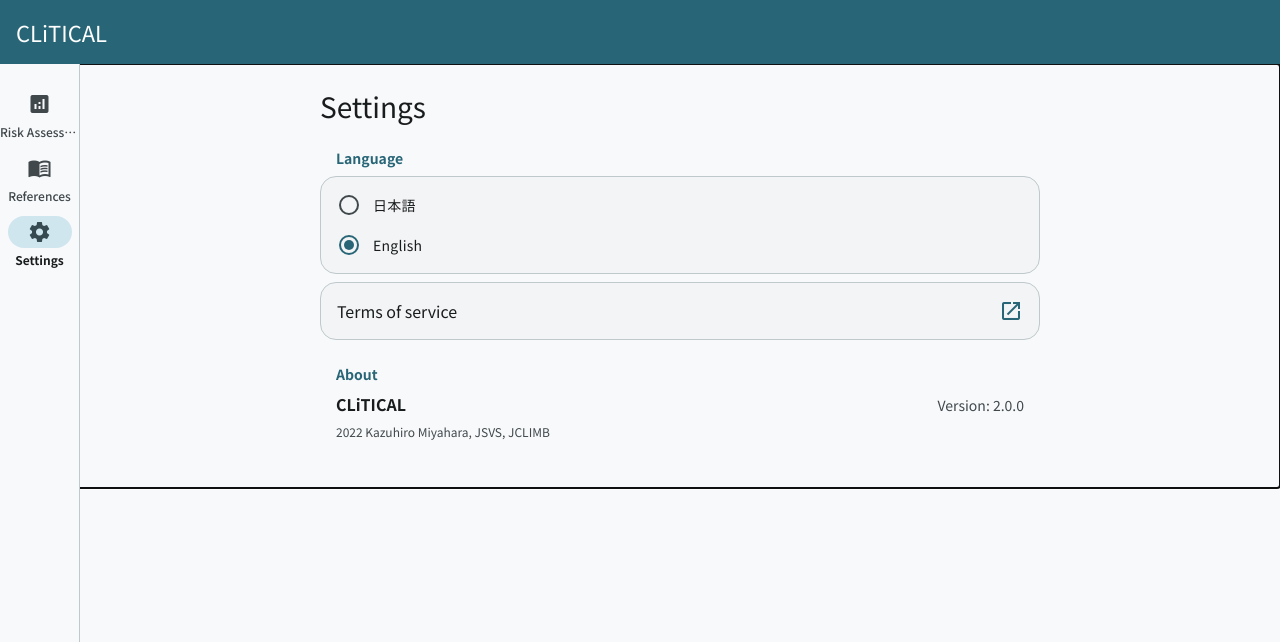
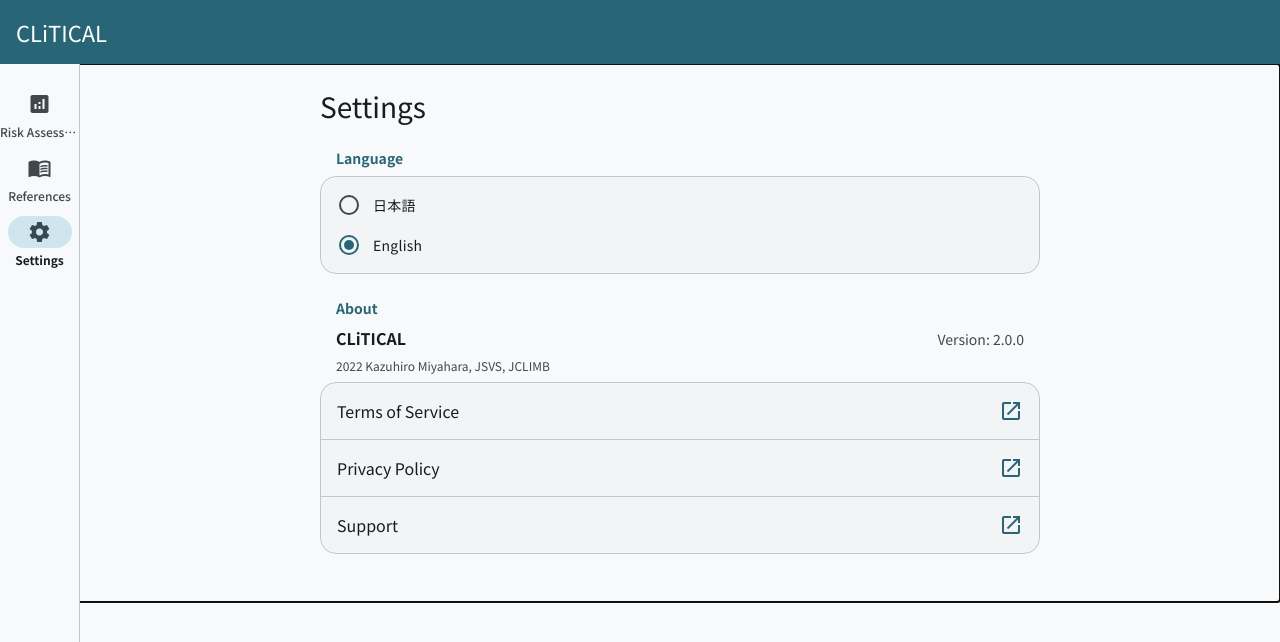
Before and after one commit to studiome/clitical-web, an Angular app: page /settings in a window 1280 px wide. Shown: the top 642 px of the page. Built offline with nearby package versions, Linux system fonts and the light colour scheme.

Commit message:
Add localized legal links

```diff
--- a/src/app/services/messages.ts
+++ b/src/app/services/messages.ts
@@ -114,7 +114,9 @@
   osLowRisk: 'Low Risk',
   osMediumRisk: 'Medium Risk',
   osHighRisk: 'High Risk',
-  appTerms: 'Terms of service',
+  termsOfService: 'Terms of Service',
+  privacyPolicy: 'Privacy Policy',
+  support: 'Support',
   notAvailable: 'N/A',
   skipToContent: 'Skip to main content',
   numberFieldRequiredError: 'This value is required.',
@@ -235,7 +237,9 @@
   osLowRisk: '低リスク',
   osMediumRisk: '中等度リスク',
   osHighRisk: '高リスク',
-  appTerms: '利用規約',
+  termsOfService: '利用規約',
+  privacyPolicy: 'プライバシーポリシー',
+  support: 'サポート',
   notAvailable: 'N/A',
   skipToContent: '本文へスキップ',
   numberFieldRequiredError: '入力してください。',
--- a/src/app/settings/settings.html
+++ b/src/app/settings/settings.html
@@ -14,12 +14,6 @@
     </mat-radio-group>
   </div>
 
-  <div class="section-card terms-card">
-    <a class="terms-link" [href]="termsUrl" target="_blank" rel="noopener">
-      <span>{{ t().appTerms }}</span>
-      <span class="material-icons" aria-hidden="true">open_in_new</span>
-    </a>
-  </div>
 </section>
 
 <section aria-labelledby="about-heading">
@@ -31,4 +25,12 @@
     </div>
     <p class="legalese">{{ t().appLegalese }}</p>
   </div>
+  <div class="section-card legal-links">
+    @for (link of legalLinks(); track link.href) {
+      <a class="legal-link" [href]="link.href" target="_blank" rel="noopener">
+        <span>{{ link.label }}</span>
+        <span class="material-icons" aria-hidden="true">open_in_new</span>
+      </a>
+    }
+  </div>
 </section>
--- a/src/app/settings/settings.scss
+++ b/src/app/settings/settings.scss
@@ -25,7 +25,7 @@
   overflow: hidden;
 }
 
-.terms-card {
+.legal-links {
   margin-top: 8px;
 }
 
@@ -35,7 +35,7 @@
   padding: 8px 8px;
 }
 
-.terms-link {
+.legal-link {
   display: flex;
   align-items: center;
   gap: 16px;
@@ -45,21 +45,25 @@
   color: var(--mat-sys-on-surface);
 }
 
-.terms-link span:first-child {
+.legal-link span:first-child {
   flex: 1 1 auto;
 }
 
-.terms-link:hover {
+.legal-link:hover {
   background: color-mix(in srgb, var(--mat-sys-on-surface) 8%, transparent);
 }
 
-.terms-link:focus-visible {
+.legal-link:focus-visible {
   outline: 3px solid var(--mat-sys-primary);
   outline-offset: 2px;
 }
 
-.terms-link .material-icons {
+.legal-link .material-icons {
   color: var(--mat-sys-primary);
+}
+
+.legal-link:not(:last-child) {
+  border-bottom: 1px solid var(--mat-sys-outline-variant);
 }
 
 .about {
--- a/src/app/settings/settings.ts
+++ b/src/app/settings/settings.ts
@@ -1,4 +1,4 @@
-import { Component, inject } from '@angular/core';
+import { Component, computed, inject } from '@angular/core';
 import { MatRadioChange, MatRadioModule } from '@angular/material/radio';
 
 import { APP_VERSION } from '../app-version';
@@ -16,7 +16,25 @@
   protected readonly t = this.translation.t;
   protected readonly locale = this.translation.locale;
   protected readonly version = APP_VERSION;
-  protected readonly termsUrl = 'https://studiome.github.io/clti_risk/';
+  protected readonly legalLinks = computed(() => {
+    const locale = this.locale();
+    const baseUrl = 'https://studiome.github.io/clitical-legal';
+
+    return [
+      {
+        label: this.t().termsOfService,
+        href: `${baseUrl}/terms/${locale}/`,
+      },
+      {
+        label: this.t().privacyPolicy,
+        href: `${baseUrl}/privacy/${locale}/`,
+      },
+      {
+        label: this.t().support,
+        href: `${baseUrl}/support/${locale}/`,
+      },
+    ];
+  });
 
   protected onLocaleChange(event: MatRadioChange<AppLocale>): void {
     this.translation.setLocale(event.value);
```
Also changed, not shown: 1 other file (tests, documents, lock files or other folders).
